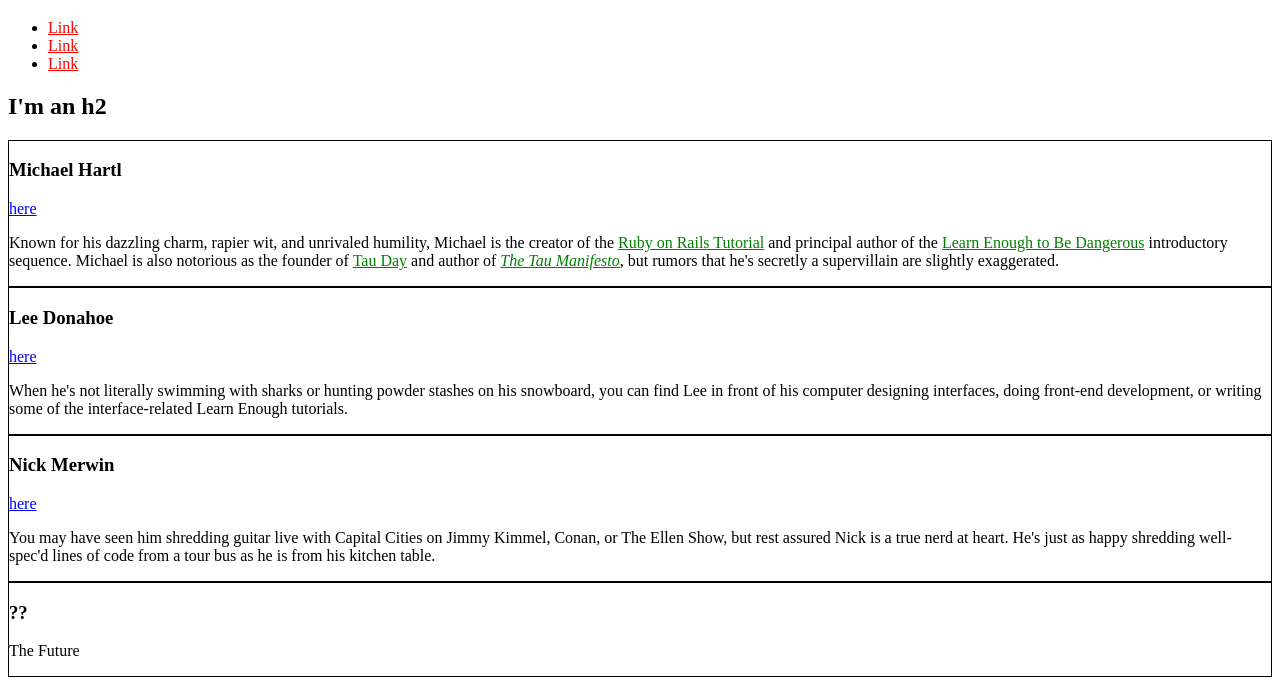
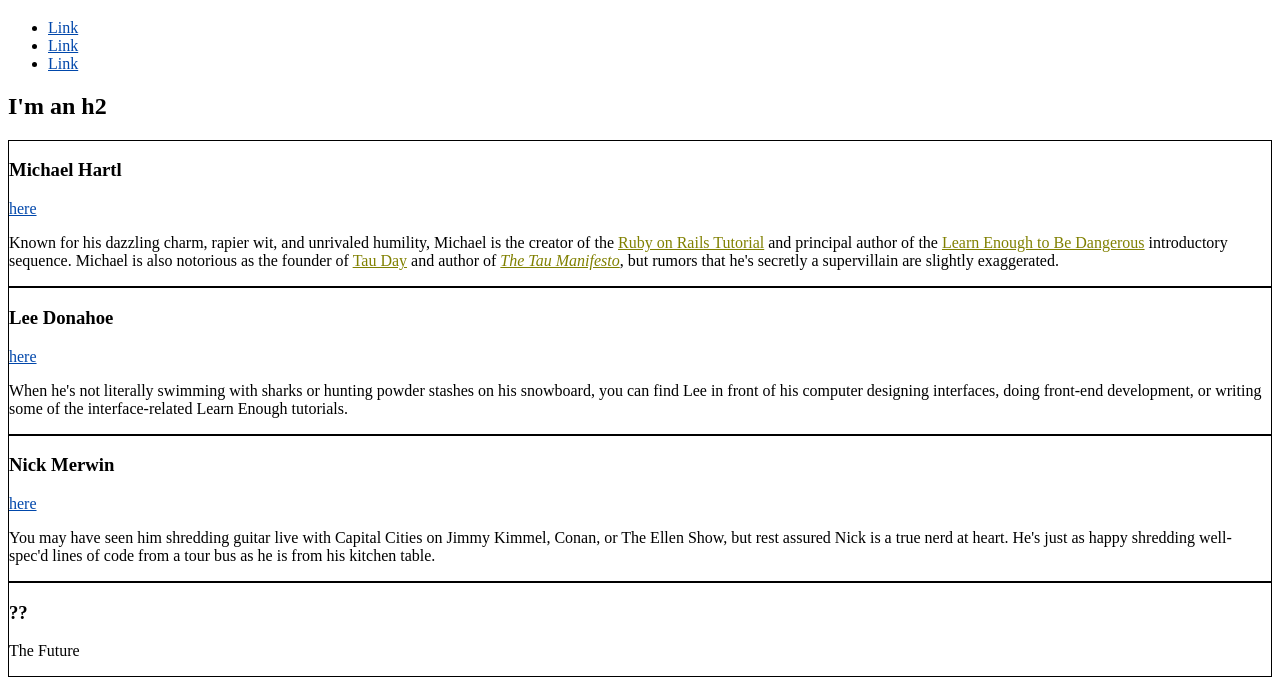
Before and after one commit to thapayuvraj/thapayuvraj.github.io, a plain HTML site: page index.html in a window 1280 px wide. Shown: the part 61-756 px from the top of the page. Drawn offline with Linux system fonts and the light colour scheme.

Commit message:
change all the color names to hex color code

```diff
--- a/index.html
+++ b/index.html
@@ -6,20 +6,20 @@
     <style>
       /* GLOBAL STYLES */
       a {
-        color: red;
+        color:  #C70039;
       }
 
       /* SOCIAL STYLES */
       .social-link {
-        color:  blue;
+        color: #0047AB;
       }
 
       /*BIO STYLES*/
       .bio-box {
-        border: 1px solid black;
+        border: 1px solid #000;
       }
       .bio-copy a {
-        color: green;
+        color: #808000;
       }
     </style>
   </head>
@@ -28,13 +28,13 @@
     <h1>I'm an h1</h1>
     <ul>
       <li>
-        <a href="https://example.com/">Link</a>
+        <a href="https://example.com/" class="social-link">Link</a>
       </li>
       <li>
-        <a href="https://example.com/">Link</a>
+        <a href="https://example.com/" class="social-link">Link</a>
       </li>
       <li>
-        <a href="https://example.com/">Link</a>
+        <a href="https://example.com/" class="social-link">Link</a>
       </li>
     </ul>
 
```
